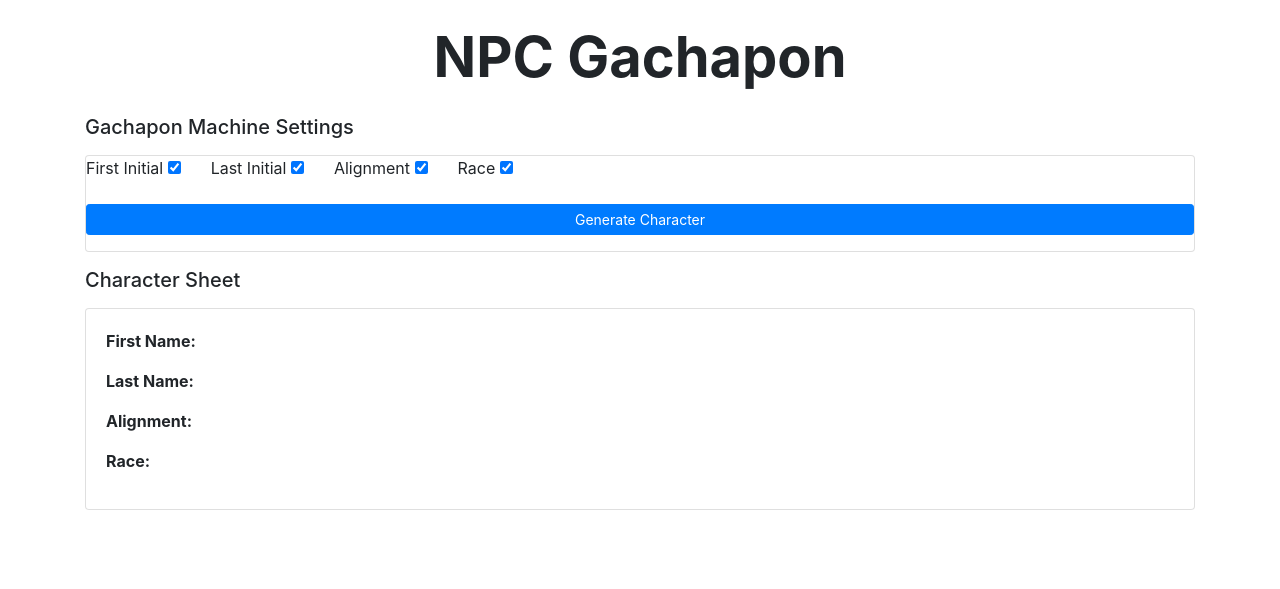
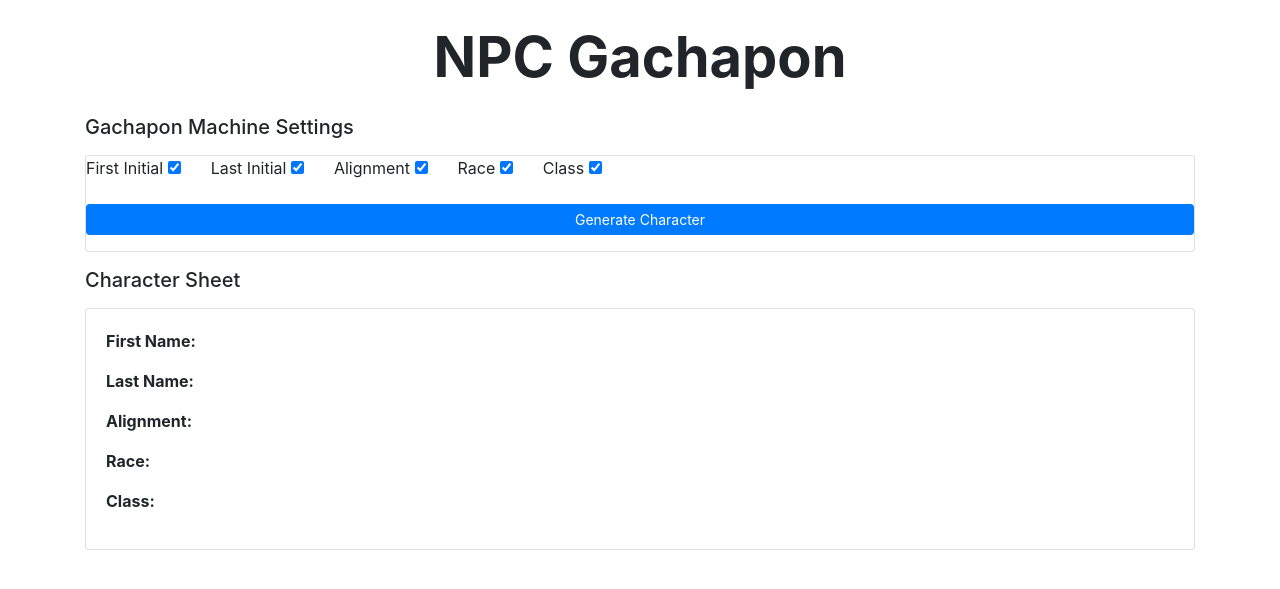
Before and after one commit to gregwht/npcgacha, a Flask app: page / in a window 1280 px wide. Shown: the top 589 px of the page. Run offline with Flask 3, Linux system fonts and the light colour scheme; some libraries are stand-ins or nearby versions.

Commit message:
Attributes: Added Classes
Added class as an attribute that can be generated, very similar in implementation to races.

```diff
--- a/app.py
+++ b/app.py
@@ -14,7 +14,8 @@ character = {
     "last_initial": "None",
     "gpt_name": "None",
     "alignment": "None",
-    "race": "None"
+    "race": "None",
+    "class": "None"
 }
 
 # Default list of races - does not change
@@ -30,8 +31,28 @@ races_default = [
     'Tiefling'
 ]
 
-# Copy races_default into variable called `races`. This is the list of races for the user and can be added to or removed from
+# Copy races_default into variable called 'races'. This is the list of races for the user and can be added to or removed from
 races = list(races_default)
+
+# Default list of races - does not change
+classes_default = [
+    'Barbarian',
+    'Bard',
+    'Cleric',
+    'Druid',
+    'Fighter',
+    'Monk',
+    'Paladin',
+    'Ranger',
+    'Rogue',
+    'Sorcerer',
+    'Warlock',
+    'Wizard'
+]
+
+# Copy classes_default into variable called 'classes'. This is the list of classes for the user and can be added to or removed from
+classes = list(classes_default)
+
 
 ### ======== FUNCTIONS ========
 # Roll Initial
@@ -141,6 +162,24 @@ def roll_race(previous=None):
     return race
 
 
+#Roll Class
+def roll_class(previous=None):
+
+    if previous is not None:
+        while True:
+            # Select a class by rolling a number between 0 and the length of the classes list
+            class_ = random.choice(classes)
+            if class_ != previous:
+                break
+
+    else:
+        # Select a class by rolling a number between 0 and the length of the classes list
+        class_ = random.choice(classes)
+
+    return class_
+
+
+### ======== ROUTES ========
 @app.route('/', methods=['GET', 'POST'])
 def index():
 
@@ -162,6 +201,9 @@ def index():
             if request_data.get('raceChecked'):
                 character['race'] = roll_race()
                 print("         Race:", character['race'] )
+            if request_data.get('classChecked'):
+                character['class'] = roll_class()
+                print("        Class:", character['class'] )
 
             # Handle rerolling of attributes
             reroll_attribute = request_data.get('reroll-attribute')
@@ -178,6 +220,9 @@ def index():
                 elif reroll_attribute == 'race':
                     character['race'] = roll_race(character['race'])
                     print("Race:", character['race'])
+                elif reroll_attribute == 'class':
+                    character['class'] = roll_class(character['class'])
+                    print("Class:", character['class'])
 
             # Return updated character attributes as JSON response
             return jsonify(character)
--- a/templates/index.html
+++ b/templates/index.html
@@ -35,6 +35,10 @@
                         <label for="checkbox-race" class="checbox-label">Race</label>
                         <input type="checkbox" id="checkbox-race" name="checkbox-race" checked>
                     </div>
+                    <div class="col-auto">
+                        <label for="checkbox-class" class="checbox-label">Class</label>
+                        <input type="checkbox" id="checkbox-class" name="checkbox-class" checked>
+                    </div>
                 </div>
                 <button type="submit"
                         name="generate-attributes"
@@ -51,6 +55,7 @@
                     <p><span class="font-weight-bold clickable-text" onclick="rerollAttribute('last-initial')">Last Name:</span> <span id="last-initial"></span></p>
                     <p><span class="font-weight-bold clickable-text" onclick="rerollAttribute('alignment')">Alignment:</span> <span id="alignment"></span></p>
                     <p><span class="font-weight-bold clickable-text" onclick="rerollAttribute('race')">Race:</span> <span id="race"></span></p>
+                    <p><span class="font-weight-bold clickable-text" onclick="rerollAttribute('class')">Class:</span> <span id="class"></span></p>
                 </div>
             </div>
     </div>
@@ -67,6 +72,7 @@
             var lastInitialChecked = document.getElementById('checkbox-last-initial').checked;
             var alignmentChecked = document.getElementById('checkbox-alignment').checked;
             var raceChecked = document.getElementById('checkbox-race').checked;
+            var classChecked = document.getElementById('checkbox-class').checked;
 
             // Send AJAX request to Flask backend
             fetch('/', {
@@ -78,7 +84,8 @@
                     firstInitialChecked: firstInitialChecked,
                     lastInitialChecked: lastInitialChecked,
                     alignmentChecked: alignmentChecked,
-                    raceChecked: raceChecked
+                    raceChecked: raceChecked,
+                    classChecked: classChecked
                 })
             })
             .then(response => response.json())
@@ -88,6 +95,7 @@
                 document.getElementById('last-initial').textContent = data.last_initial;
                 document.getElementById('alignment').textContent = data.alignment;
                 document.getElementById('race').textContent = data.race;
+                document.getElementById('class').textContent = data.class;
             })
             .catch(error => {
                 console.error('Error:', error);
@@ -116,6 +124,7 @@
                 document.getElementById('last-initial').textContent = data.last_initial;
                 document.getElementById('alignment').textContent = data.alignment;
                 document.getElementById('race').textContent = data.race;
+                document.getElementById('class').textContent = data.class;
             })
             .catch(error => {
                 console.error('Error:', error);
```
